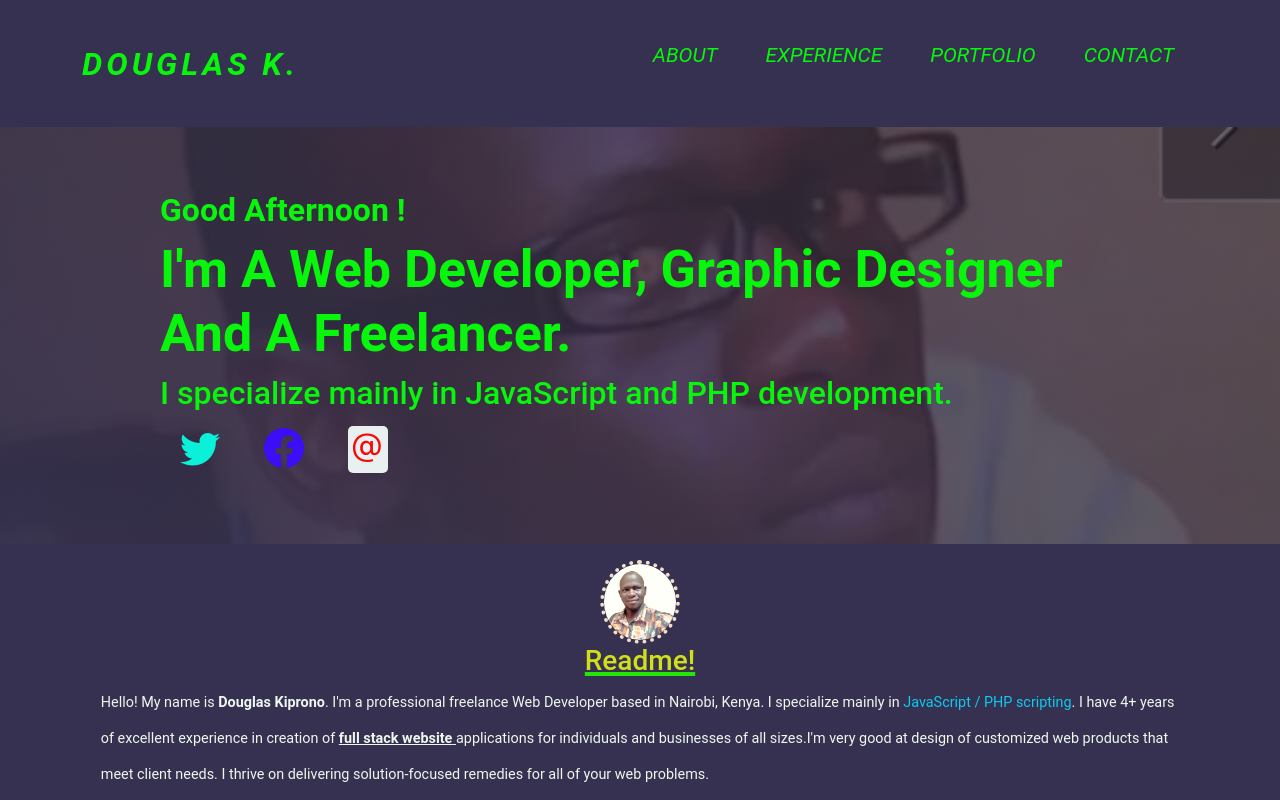
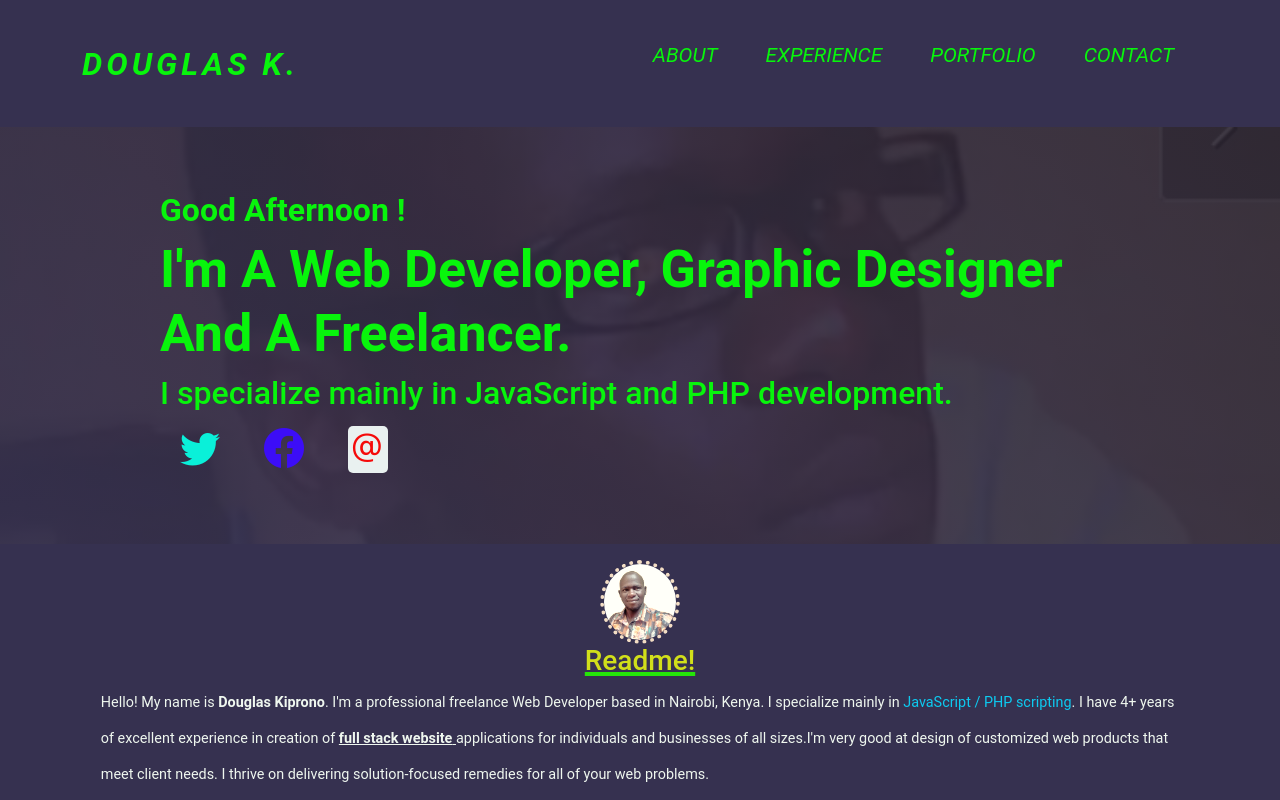
Before and after one commit to ronbot-ai/douglasrono.github.io, a website: page index.html in a window 1280 px wide. Shown: the top 800 px of the page. Drawn offline with Linux system fonts and the light colour scheme; files whose address does not match are found by name.

Commit message:
modified hero bg image
reduced the opacity on hover

```diff
--- a/css/style.css
+++ b/css/style.css
@@ -172,7 +172,7 @@ h1{
 /* hero section */
 #hero {
   width: 100%;
-  background: linear-gradient(45deg, rgba(54, 49, 80, 0.9) 0%, rgba(42, 36, 48, 0.7) 100%), url("../img/heroanim.jpg") center center no-repeat;
+  background: linear-gradient(45deg, rgba(54, 49, 80,.9) 0%, rgba(42, 36, 48, .9) 100%), url("../img/heroanim.jpg") center center no-repeat;
   background-size: cover;
   text-align: left;
   position: relative;
@@ -180,7 +180,7 @@ h1{
   transition: 4s;
 }
  #hero:hover{
-  background: linear-gradient(45deg, rgba(54, 49, 80, 0) 0%, rgba(42, 36, 48, 0) 100%), url("../img/heroanim.jpg") center center no-repeat;
+  background: linear-gradient(45deg, rgba(54, 49, 80,.4) 0%, rgba(42, 36, 48, .3) 100%), url("../img/heroanim.jpg") center center no-repeat;
   background-size: cover;
   background-color: inherit;
   background-blend-mode: multiply;
```
